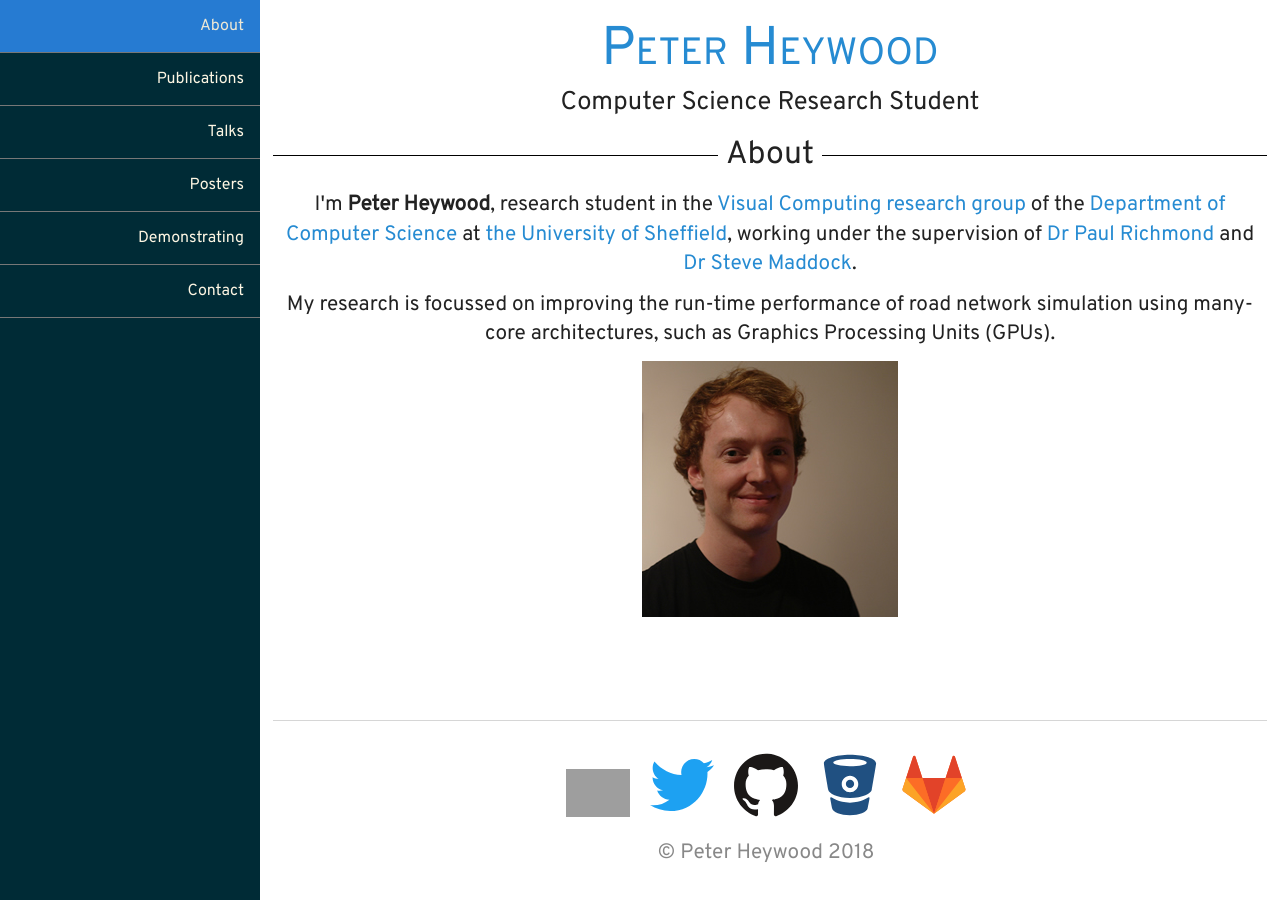
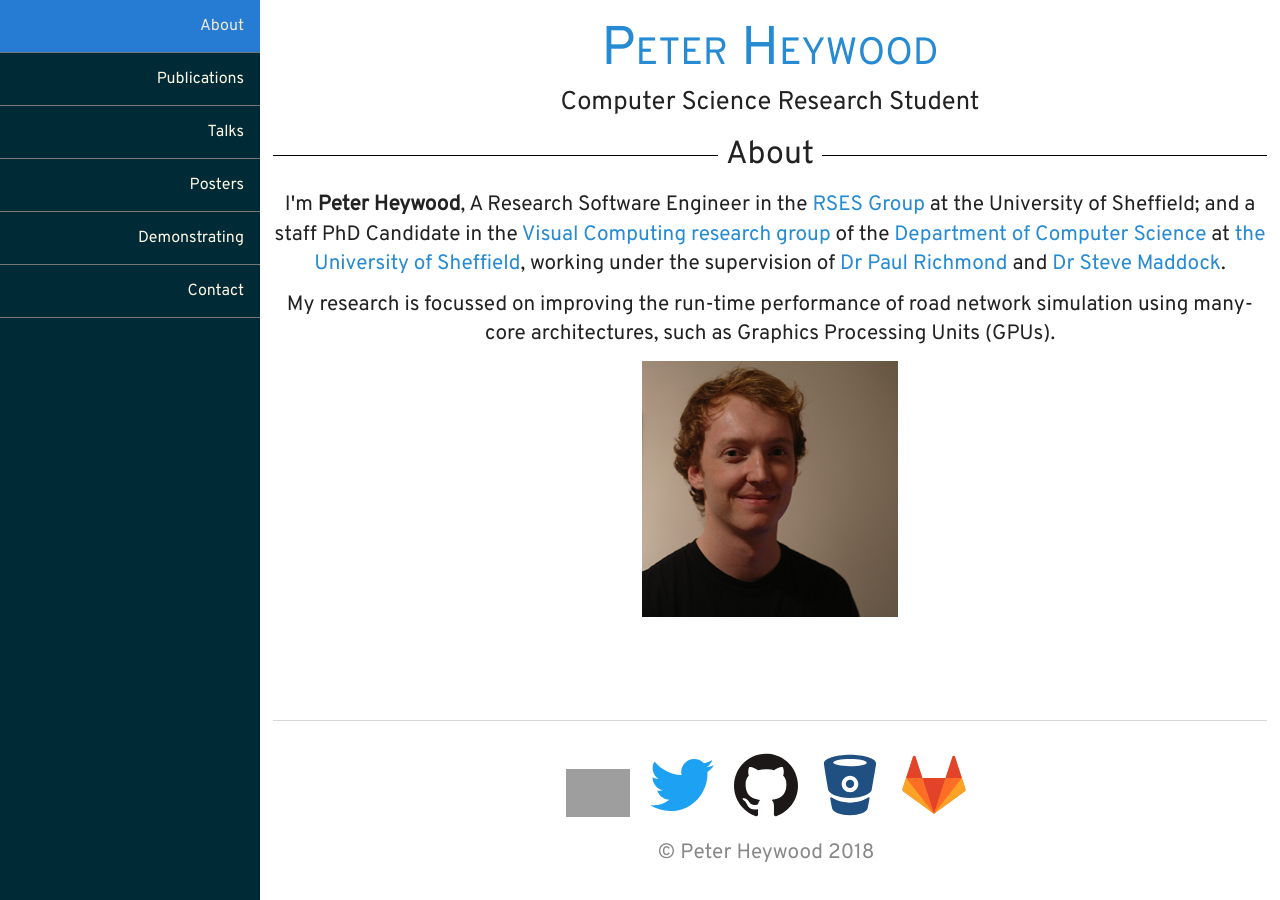
Before and after one commit to ptheywood/ptheywood.github.io, a Jekyll site: the page built from index.html, in a window 1280 px wide. Built offline with Jekyll 4.4.1, drawn with Linux system fonts in a browser that asks for light colours; nearby versions of some CDN libraries; some web fonts are replaced; grey boxes are pictures that could not be loaded.

Commit message:
Slight change to homepage info re: RSE

```diff
--- a/index.html
+++ b/index.html
@@ -6,7 +6,7 @@ title: Peter Heywood | Computer Science Research Student
 <section id="about" class="content">
     <h2 class="sub-header">About</h2>
     <p>
-        I'm <strong>Peter Heywood</strong>, research student in the <a href="https://www.shef.ac.uk/dcs/research/groups/visual-computing">Visual Computing research group</a> of the <a href="http://www.sheffield.ac.uk/dcs">Department of Computer Science</a> at <a href="http://shef.ac.uk/dcs/">the University of Sheffield</a>, working under the supervision of <a href="http://www.paulrichmond.staff.shef.ac.uk/">Dr Paul Richmond</a> and <a href="http://staffwww.dcs.shef.ac.uk/people/S.Maddock/">Dr Steve Maddock</a>.
+        I'm <strong>Peter Heywood</strong>, A Research Software Engineer in the <a href="//rse.shef.ac.uk">RSES Group</a> at the University of Sheffield; and a staff PhD Candidate in the <a href="https://www.shef.ac.uk/dcs/research/groups/visual-computing">Visual Computing research group</a> of the <a href="http://www.sheffield.ac.uk/dcs">Department of Computer Science</a> at <a href="http://shef.ac.uk/dcs/">the University of Sheffield</a>, working under the supervision of <a href="http://www.paulrichmond.staff.shef.ac.uk/">Dr Paul Richmond</a> and <a href="http://staffwww.dcs.shef.ac.uk/people/S.Maddock/">Dr Steve Maddock</a>.
     </p>
 
     <p>
```
